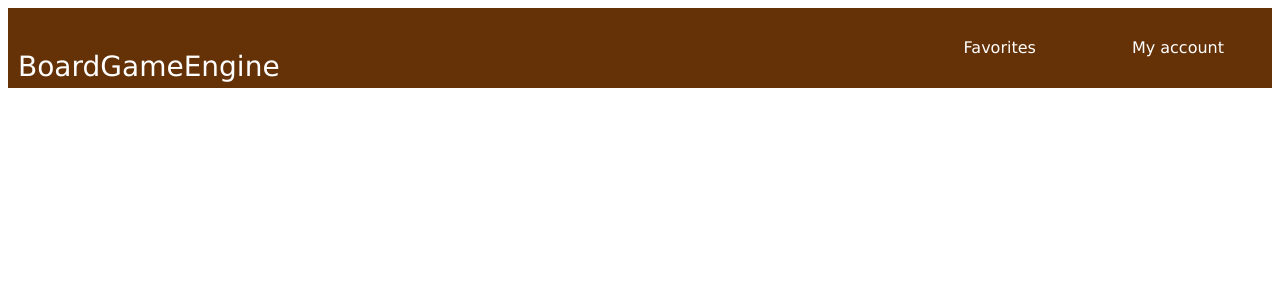
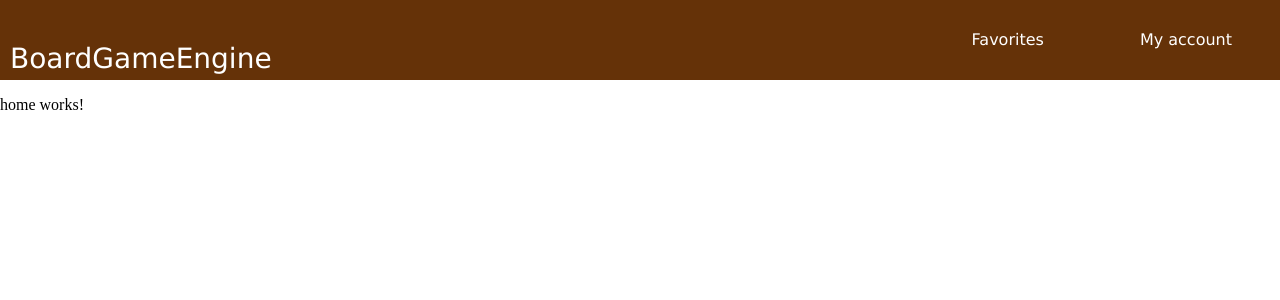
Before and after one commit to pvlv11/BoardGameEngine, an Angular app in the folder BoardGameFrontend/: page /home in a window 1280 px wide. Before the commit this address led to /. Shown: the top 300 px of the page. Built offline with nearby package versions, Linux system fonts and the light colour scheme.

Commit message:
routing + fix navbar

```diff
--- a/BoardGameFrontend/package.json
+++ b/BoardGameFrontend/package.json
@@ -11,10 +11,12 @@
   "private": true,
   "dependencies": {
     "@angular/animations": "^14.0.0",
+    "@angular/cdk": "^14.1.2",
     "@angular/common": "^14.0.0",
     "@angular/compiler": "^14.0.0",
     "@angular/core": "^14.0.0",
     "@angular/forms": "^14.0.0",
+    "@angular/material": "^14.1.2",
     "@angular/platform-browser": "^14.0.0",
     "@angular/platform-browser-dynamic": "^14.0.0",
     "@angular/router": "^14.0.0",
--- a/BoardGameFrontend/src/app/app.component.html
+++ b/BoardGameFrontend/src/app/app.component.html
@@ -1,4 +1,4 @@
-<nav>
+<div class = "navbar navbar-default">
     <ul>
         <li id = "logo">
             BoardGameEngine
@@ -10,7 +10,6 @@
             <a (click)="goToMyAccount()">My account</a>
         </li>
     </ul>
-</nav>
+</div>
 
-
-<router-outlet> </router-outlet>
+<router-outlet></router-outlet>
--- a/BoardGameFrontend/src/app/app.component.scss
+++ b/BoardGameFrontend/src/app/app.component.scss
@@ -1,11 +1,10 @@
 $font-stack: 'Halvetica', 'Lucida Sans';
-$backgorund-color: #FFE5D0;
 
 * {
     font-family: $font-stack;
 }
 
-nav{
+div{
     background-color: #653208;
     margin: 0;
     color: white;
@@ -31,11 +30,11 @@
     }
 }
 
-nav ul li:first-child {
+div ul li:first-child {
     margin-right: auto;
 }
 
-nav ul li a:hover {
+div ul li a:hover {
     background-color: #9f5417;
 }
 
--- /dev/null
+++ b/BoardGameFrontend/src/app/home/home.component.html
@@ -0,0 +1 @@
+<p>home works!</p>
--- /dev/null
+++ b/BoardGameFrontend/src/app/home/home.component.ts
@@ -0,0 +1,15 @@
+import { Component, OnInit } from '@angular/core';
+
+@Component({
+  selector: 'app-home',
+  templateUrl: './home.component.html',
+  styleUrls: ['./home.component.scss']
+})
+export class HomeComponent implements OnInit {
+
+  constructor() { }
+
+  ngOnInit(): void {
+  }
+
+}
--- a/BoardGameFrontend/src/styles.scss
+++ b/BoardGameFrontend/src/styles.scss
@@ -1 +1,5 @@
 /* You can add global styles to this file, and also import other style files */
+html, body {
+    margin: 0;
+    height: 100%;
+}
```
Also changed, not shown: BoardGameFrontend/src/app/app-routing.module.ts (+14 -1 lines), BoardGameFrontend/src/app/app.module.ts (+8 -3 lines), BoardGameFrontend/src/app/material-module.ts (added, +26 -0 lines), BoardGameFrontend/src/app/home/home.component.scss (added), 2 other files (tests, documents, lock files or other folders).
